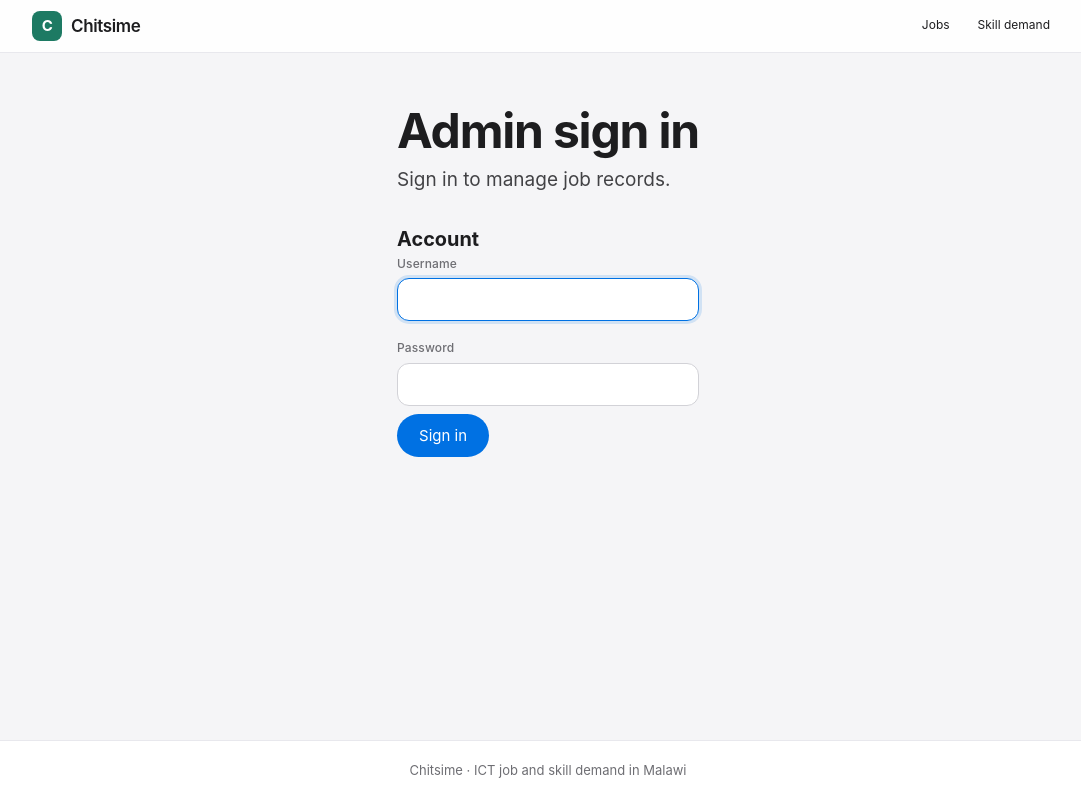
After one commit to darlingson/chitsime, a Flask app: page /admin/login in a window 1280 px wide. The commit adds this page. Shown: the whole page, without its empty margins (92-1173 px from the left). Run offline with Flask 3, Linux system fonts and the light colour scheme.

Commit message:
feat: add admin authentication

```diff
--- a/app/forms.py
+++ b/app/forms.py
@@ -1,8 +1,9 @@
 from flask_wtf import FlaskForm
 from wtforms import (
     StringField, TextAreaField, SelectField, BooleanField,
-    IntegerField, FloatField, FieldList, FormField, DateField,
+    IntegerField, FloatField, FieldList, FormField, DateField, PasswordField,
 )
+
 from wtforms.validators import DataRequired, Optional, Length, NumberRange
 from app.models import (
     EMPLOYMENT_TYPES, ROLE_FAMILIES, SENIORITY_LEVELS,
@@ -88,3 +89,8 @@ class JobForm(FlaskForm):
     )
 
     skills = FieldList(FormField(SkillEntryForm), min_entries=1)
+
+
+class LoginForm(FlaskForm):
+    username = StringField("Username", validators=[DataRequired(), Length(max=80)])
+    password = PasswordField("Password", validators=[DataRequired(), Length(max=255)])
--- a/app/routes/admin.py
+++ b/app/routes/admin.py
@@ -1,11 +1,16 @@
 from flask import Blueprint, render_template, request, redirect, url_for, flash, abort
+from flask_login import current_user, login_required, login_user, logout_user
+from sqlalchemy import func as sqla_func
+
 from app import db
+from app.forms import JobForm, LoginForm
 from app.models import (
+    AdminUser,
     Job, Employer, Skill, JobSkill,
     EMPLOYMENT_TYPES, ROLE_FAMILIES, SENIORITY_LEVELS,
     EDUCATION_LEVELS, SALARY_PERIODS, REQUIREMENT_LEVELS,
 )
-from app.forms import JobForm
+
 
 admin_bp = Blueprint("admin", __name__, url_prefix="/admin")
 
@@ -36,15 +41,49 @@ def _get_or_create_skill(name: str, category: str) -> Skill:
     return skill
 
 
-from sqlalchemy import func as sqla_func
-
-
 def func_lower(col):
     return sqla_func.lower(col)
 
 
+@admin_bp.route("/")
+def index():
+    if current_user.is_authenticated:
+        return redirect(url_for("admin.job_list"))
+    return redirect(url_for("admin.login"))
+
+
+@admin_bp.route("/login", methods=["GET", "POST"])
+def login():
+    if current_user.is_authenticated:
+        return redirect(url_for("admin.job_list"))
+
+    form = LoginForm()
+    if form.validate_on_submit():
+        user = db.session.query(AdminUser).filter_by(username=form.username.data.strip()).first()
+        if user and user.check_password(form.password.data):
+            login_user(user)
+            next_url = request.args.get("next", "")
+            if not next_url.startswith("/"):
+                next_url = url_for("admin.job_list")
+            return redirect(next_url)
+        flash("Invalid username or password.", "danger")
+
+    return render_template("admin/login.html", form=form)
+
+
+@admin_bp.route("/logout", methods=["POST"])
+@login_required
+def logout():
+    logout_user()
+    flash("Signed out.", "success")
+    return redirect(url_for("admin.login"))
+
+
+
 @admin_bp.route("/jobs")
+@login_required
 def job_list():
+
     page = request.args.get("page", 1, type=int)
     pagination = (
         db.session.query(Job)
@@ -56,7 +95,9 @@ def job_list():
 
 
 @admin_bp.route("/jobs/new", methods=["GET", "POST"])
+@login_required
 def new_job():
+
     form = JobForm()
     if form.validate_on_submit():
         try:
@@ -99,7 +140,9 @@ def new_job():
 
 
 @admin_bp.route("/jobs/<int:job_id>/edit", methods=["GET", "POST"])
+@login_required
 def edit_job(job_id):
+
     job = db.session.get(Job, job_id)
     if job is None:
         abort(404)
@@ -152,7 +195,9 @@ def edit_job(job_id):
 
 
 @admin_bp.route("/jobs/<int:job_id>/delete", methods=["POST"])
+@login_required
 def delete_job(job_id):
+
     job = db.session.get(Job, job_id)
     if job is None:
         abort(404)
--- a/app/static/css/main.css
+++ b/app/static/css/main.css
@@ -975,8 +975,13 @@ button:disabled { cursor: not-allowed; }
   letter-spacing: 0;
 }
 
+/* ── Admin session ──────────────────────────────────────────────────── */
+.admin-session { margin: 0; }
+.admin-logout { font-size: 12px; padding: 6px 12px; }
+
 /* ── Responsive ─────────────────────────────────────────────────────── */
 @media (max-width: 680px) {
+
   .masthead-inner { padding: 0 16px; }
   .page { padding: 36px 16px 72px; gap: 40px; }
   .job-grid { grid-template-columns: 1fr; }
--- /dev/null
+++ b/app/templates/admin/login.html
@@ -0,0 +1,39 @@
+{% extends "base.html" %}
+{% set active_tab = "admin" %}
+{% block title %}Admin sign in — Chitsime{% endblock %}
+
+{% block content %}
+<div class="form-page" style="max-width: 520px; margin: 0 auto;">
+  <section class="intro">
+    <h2>Admin sign in</h2>
+    <p>Sign in to manage job records.</p>
+  </section>
+
+  <form method="POST" novalidate>
+    {{ form.hidden_tag() }}
+
+    <div class="form-card">
+      <div class="form-card-header"><h3>Account</h3></div>
+      <div class="form-card-body">
+        <div class="form-grid" style="grid-template-columns: 1fr;">
+          <div class="form-field">
+            {{ form.username.label }}
+            {{ form.username(autocomplete="username", autofocus=true) }}
+            {% for e in form.username.errors %}<p class="error">{{ e }}</p>{% endfor %}
+          </div>
+
+          <div class="form-field">
+            {{ form.password.label }}
+            {{ form.password(autocomplete="current-password") }}
+            {% for e in form.password.errors %}<p class="error">{{ e }}</p>{% endfor %}
+          </div>
+        </div>
+      </div>
+    </div>
+
+    <div class="form-actions">
+      <button type="submit" class="primary">Sign in</button>
+    </div>
+  </form>
+</div>
+{% endblock %}
--- a/app/templates/base.html
+++ b/app/templates/base.html
@@ -25,9 +25,15 @@
            class="{{ 'active' if active_tab == 'jobs' else '' }}">Jobs</a>
         <a href="{{ url_for('skills.skill_demand') }}"
            class="{{ 'active' if active_tab == 'skills' else '' }}">Skill demand</a>
-        <a href="{{ url_for('admin.job_list') }}"
-           class="{{ 'active' if active_tab == 'admin' else '' }}">Admin</a>
       </nav>
+
+      {% if current_user.is_authenticated and active_tab == 'admin' %}
+        <form method="POST" action="{{ url_for('admin.logout') }}" class="admin-session">
+          <input type="hidden" name="csrf_token" value="{{ csrf_token() }}" />
+          <button type="submit" class="ghost admin-logout">Sign out</button>
+        </form>
+      {% endif %}
+
     </div>
   </header>
 
--- a/requirements.txt
+++ b/requirements.txt
@@ -2,6 +2,7 @@ Flask==3.1.1
 Flask-SQLAlchemy==3.1.1
 Flask-Migrate==4.1.0
 Flask-WTF==1.2.2
+Flask-Login==0.6.3
 PyMySQL==1.1.1
 cryptography==44.0.3
 python-dotenv==1.1.0
```
Also changed, not shown: app/__init__.py (+46 -1 lines), app/models.py (+22 -0 lines), migrations/versions/e9942e679ed1_add_admin_user.py (added, +35 -0 lines).
